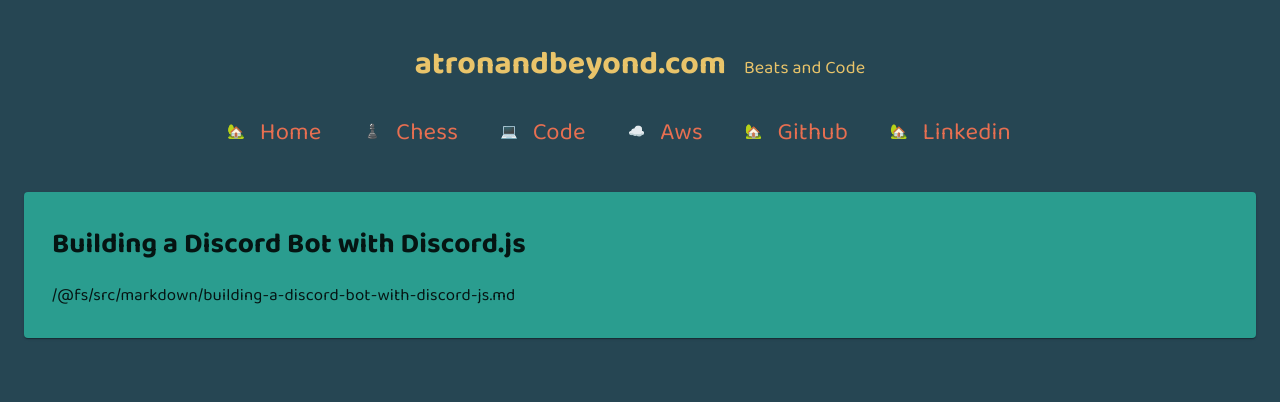
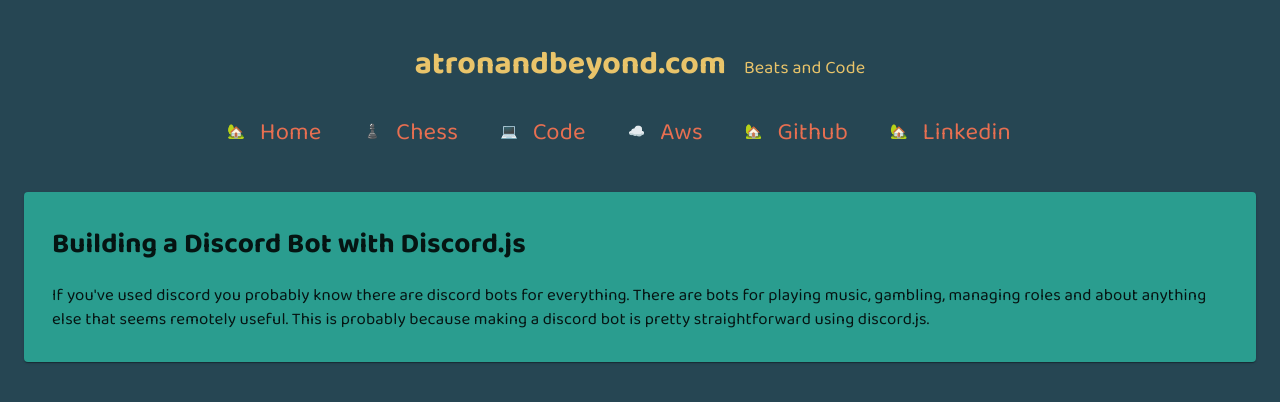
Before and after one commit to awayawm/atronandbeyond.com, a React app: page /article/building-a-discord-bot-with-discord-js in a window 1280 px wide. Shown: the top 402 px of the page. Built offline with nearby package versions, Linux system fonts and the light colour scheme; a web font is replaced by a local one.

Commit message:
article component reads markdown files

```diff
--- a/src/Components/Article.js
+++ b/src/Components/Article.js
@@ -1,34 +1,58 @@
-import React from "react"
+import React, {Component} from "react"
 import PropTypes from "prop-types"
-import { useParams } from "react-router-dom"
 import "../css/Article.css"
-import { Helmet } from "react-helmet"
+import {Helmet} from "react-helmet"
 import ArticlePaper from "../Styles/AritclePaper"
+import {withRouter} from "react-router-dom"
+import ReactMarkdown from "react-markdown";
 
-let Article = (props) => {
-	let { name } = useParams()
+class Article extends Component {
+    constructor(props) {
+        super(props)
+        let name = props.match.params.name
         let article = props.articles.find((article) => article.link === name)
+        console.log(article)
+        this.state = {
+            article: article,
+            name: name
+        }
+    }
+
+    componentDidMount() {
+        // console.log(markdown)
+        //https://dev.to/anobjectisa/how-to-dynamically-load-markdown-files-in-react-markdown-to-jsx-53fl
+        fetch(this.state.article.content)
+            .then((response) =>
+                response.text()
+            )
+            .then((data) => {
+                    this.setState({data: data});
+                    // console.log(data);
+                }
+            )
+    }
+
+    render() {
         // console.log(`name ${name}, articles: ${JSON.stringify(article)}`)
         return (
             <>
                 <Helmet>
-				<title>Atronandbeyond.com: {article.title}</title>
+                    <title>Atronandbeyond.com: {this.state.article.title}</title>
                 </Helmet>
                 <ArticlePaper className="paper-article">
-				<h1>{article.title}</h1>
-				<p
-					dangerouslySetInnerHTML={{
-						__html: article.content,
-					}}
-				/>
+                    <h1>{this.state.article.title}</h1>
+                    {/* eslint-disable-next-line react/no-children-prop */}
+                    <ReactMarkdown children={this.state.data}/>
                 </ArticlePaper>
             </>
         )
     }
+}
 
-export default Article
+export default withRouter(Article)
 
 Article.propTypes = {
     articles: PropTypes.array,
     tags: PropTypes.array,
+    match: PropTypes.object,
 }
```
Lines whose indentation alone changed are shown as unchanged.
